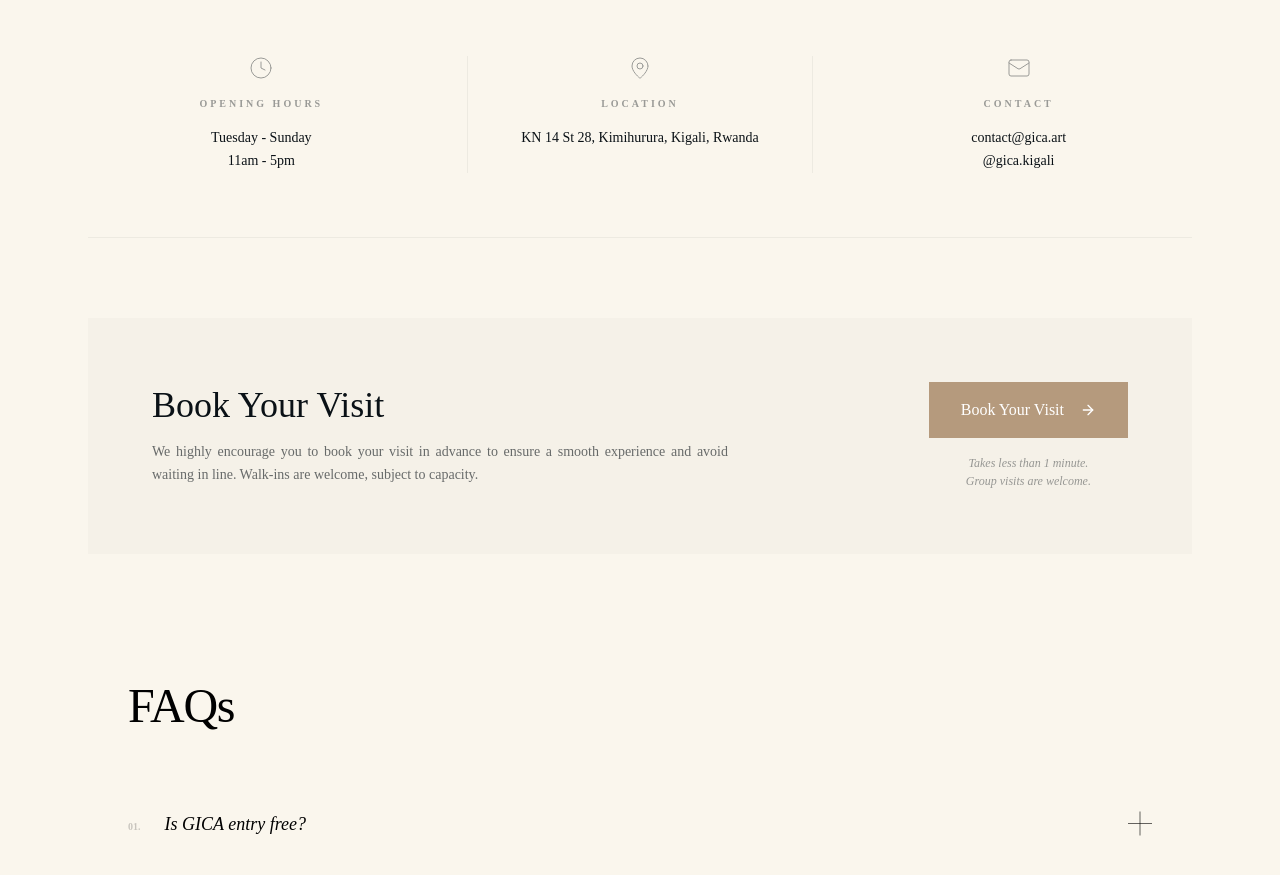
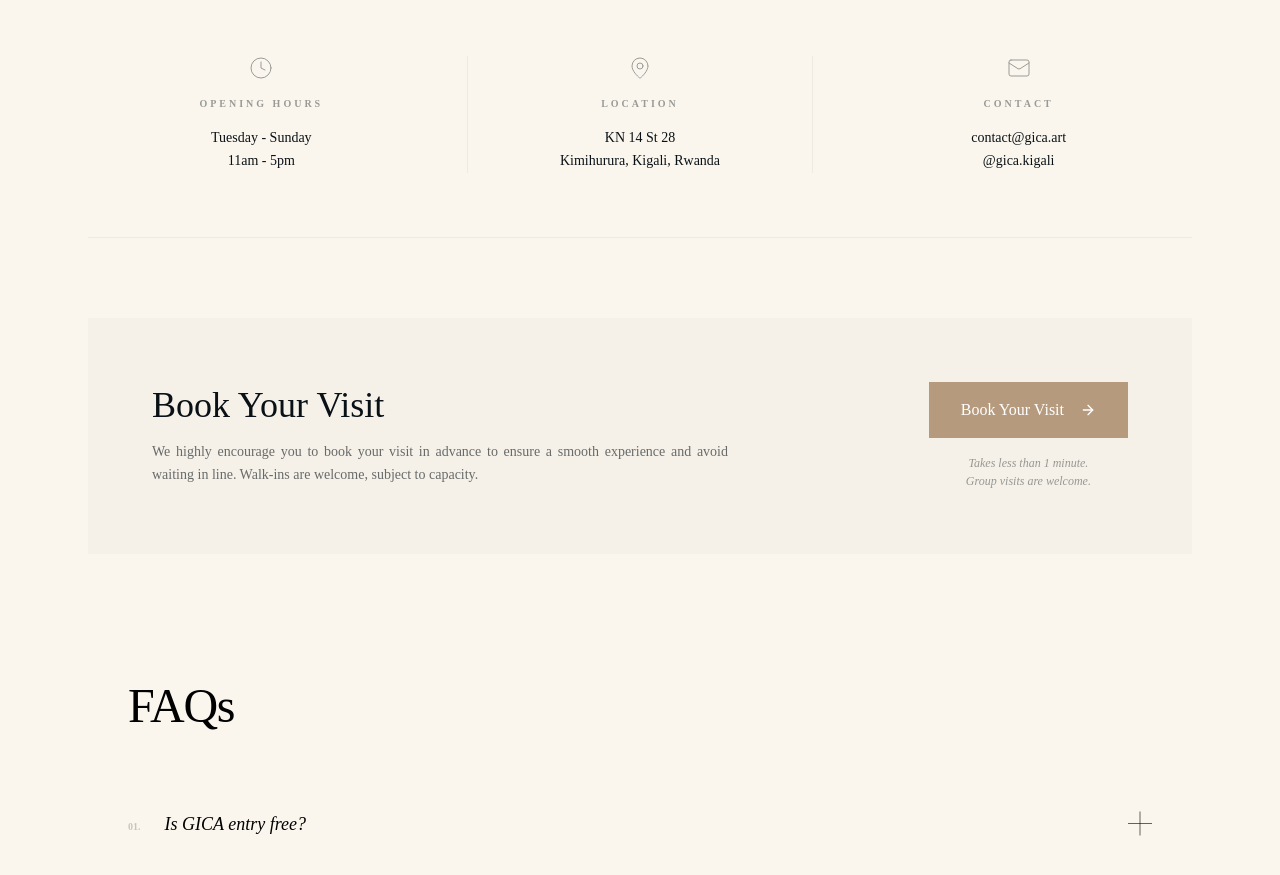
Before and after one commit to GasoreMoise/Gihanga-Institute-of-Contemporary-Art-GICA, a Next.js app: page /en in a window 1280 px wide. Shown: the part 6820-7695 px from the top of the page. Built offline with nearby package versions, Linux system fonts and the light colour scheme.

Commit message:
Visit Build Issue Correction

```diff
--- a/app/[locale]/page.tsx
+++ b/app/[locale]/page.tsx
@@ -50,15 +50,14 @@ export default async function Page() {
         <PressSection />
         <VisitSection
           title={visit.title}
-          openingTitle={visit.openingTitle}
-          openingNote={visit.openingNote}
           openingHours={visit.openingHours}
-          emailLabel={visit.emailLabel}
+          address={visit.address.split(',')[0]}
+          addressDetails={visit.address.split(',').slice(1).join(',').trim()}
           email={visit.email}
-          socialLabel={visit.socialLabel}
           social={visit.social}
-          address={visit.address}
-          image={visit.image}
+          bookingTitle="Book Your Visit"
+          guidelinesTitle="Visitor Guidelines"
+          guidelinesNote="For detailed information about visitor conduct and institutional policies, please refer to our Codes of Conduct."
         />
 
         <ContactStayInTouch
--- a/components/VisitSection.tsx
+++ b/components/VisitSection.tsx
@@ -19,7 +19,6 @@ interface FAQ {
 
 interface VisitSectionProps {
   title: string;
-  subtitle: string;
   openingHours?: { days: string; hours: string };
   address: string;
   addressDetails: string;
@@ -33,7 +32,6 @@ interface VisitSectionProps {
 
 export default function VisitSection({
   title,
-  subtitle,
   openingHours,
   address,
   addressDetails,
@@ -116,7 +114,6 @@ export default function VisitSection({
         {/* 2. CORE INFO GRID */}
         <div className="text-center mb-16">
           <h2 className="font-sabon text-3xl md:text-4xl mb-4">{title}</h2>
-          <p className="font-sabon italic opacity-60">{subtitle}</p>
         </div>
 
         <div className="grid grid-cols-1 md:grid-cols-3 gap-16 md:gap-8 mb-20 border-y border-black/5 py-16">
--- a/lib/data/visit.ts
+++ b/lib/data/visit.ts
@@ -1,7 +1,6 @@
 export const visitData = {
   title: 'Visit',
   openingTitle: 'Opening Hours',
-  openingNote: 'Forthcoming – Opening Winter 2025',
   openingHours: {
     days: 'Tuesday - Sunday', // Add your days range here
     hours: '11am - 5pm' // Add your hours here
```
